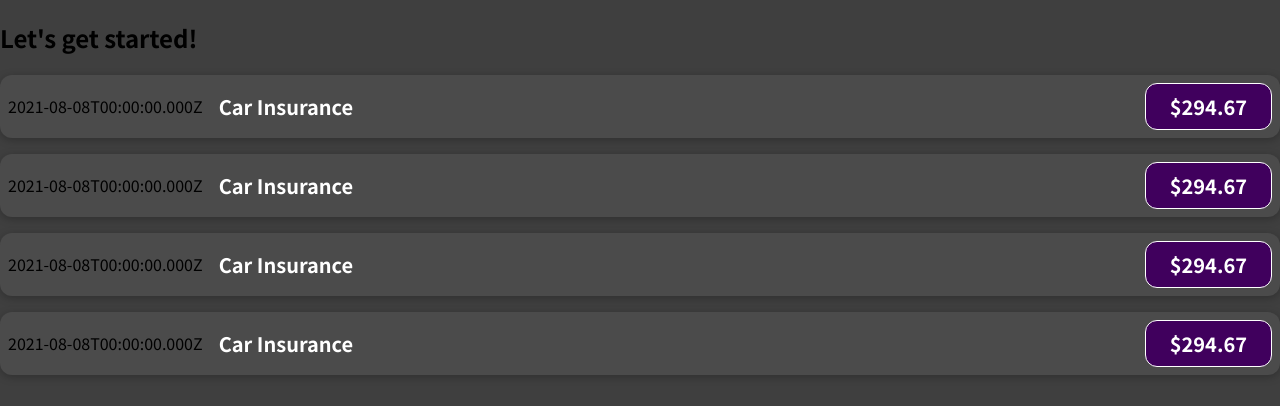
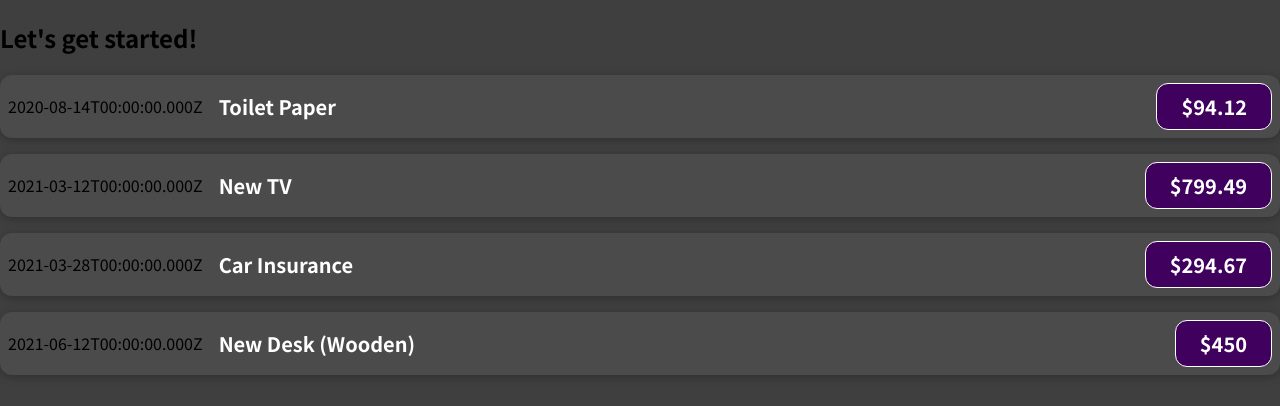
Before and after one commit to ksm5611/React-bugerbuilder, a JavaScript app: page / in a window 1280 px wide. Shown: the top 406 px of the page. Built offline with nearby package versions, Linux system fonts and the light colour scheme.

Commit message:
passing data via props

```diff
--- a/src/App.js
+++ b/src/App.js
@@ -25,10 +25,26 @@
   return (
     <div>
       <h2>Let's get started!</h2>
-      <Expenseitem>{expenses[0].title}</Expenseitem>
-      <Expenseitem></Expenseitem>
-      <Expenseitem></Expenseitem>
-      <Expenseitem></Expenseitem>
+      <Expenseitem
+        title={expenses[0].title}
+        amount={expenses[0].amount}
+        date={expenses[0].date}
+      ></Expenseitem>
+      <Expenseitem
+        title={expenses[1].title}
+        amount={expenses[1].amount}
+        date={expenses[1].date}
+      ></Expenseitem>
+      <Expenseitem
+        title={expenses[2].title}
+        amount={expenses[2].amount}
+        date={expenses[2].date}
+      ></Expenseitem>
+      <Expenseitem
+        title={expenses[3].title}
+        amount={expenses[3].amount}
+        date={expenses[3].date}
+      ></Expenseitem>
     </div>
   );
 }
--- a/src/components/Expenseitem.js
+++ b/src/components/Expenseitem.js
@@ -1,15 +1,12 @@
 import "./Expenseitem.css";
 
-function Expenseitem() {
-  const expenseDate = new Date(2021, 7, 8);
-  const expenseTitle = "Car Insurance";
-  const expenseAmount = 294.67;
+function Expenseitem(props) {
   return (
     <div className="expense-item">
-      <div>{expenseDate.toISOString()}</div>
+      <div>{props.date.toISOString()}</div>
       <div className="expense-item__description">
-        <h2>{expenseTitle}</h2>
-        <div className="expense-item__price">${expenseAmount}</div>
+        <h2>{props.title}</h2>
+        <div className="expense-item__price">${props.amount}</div>
       </div>
     </div>
   );
```
Also changed, not shown: 1 other file (tests, documents, lock files or other folders).
